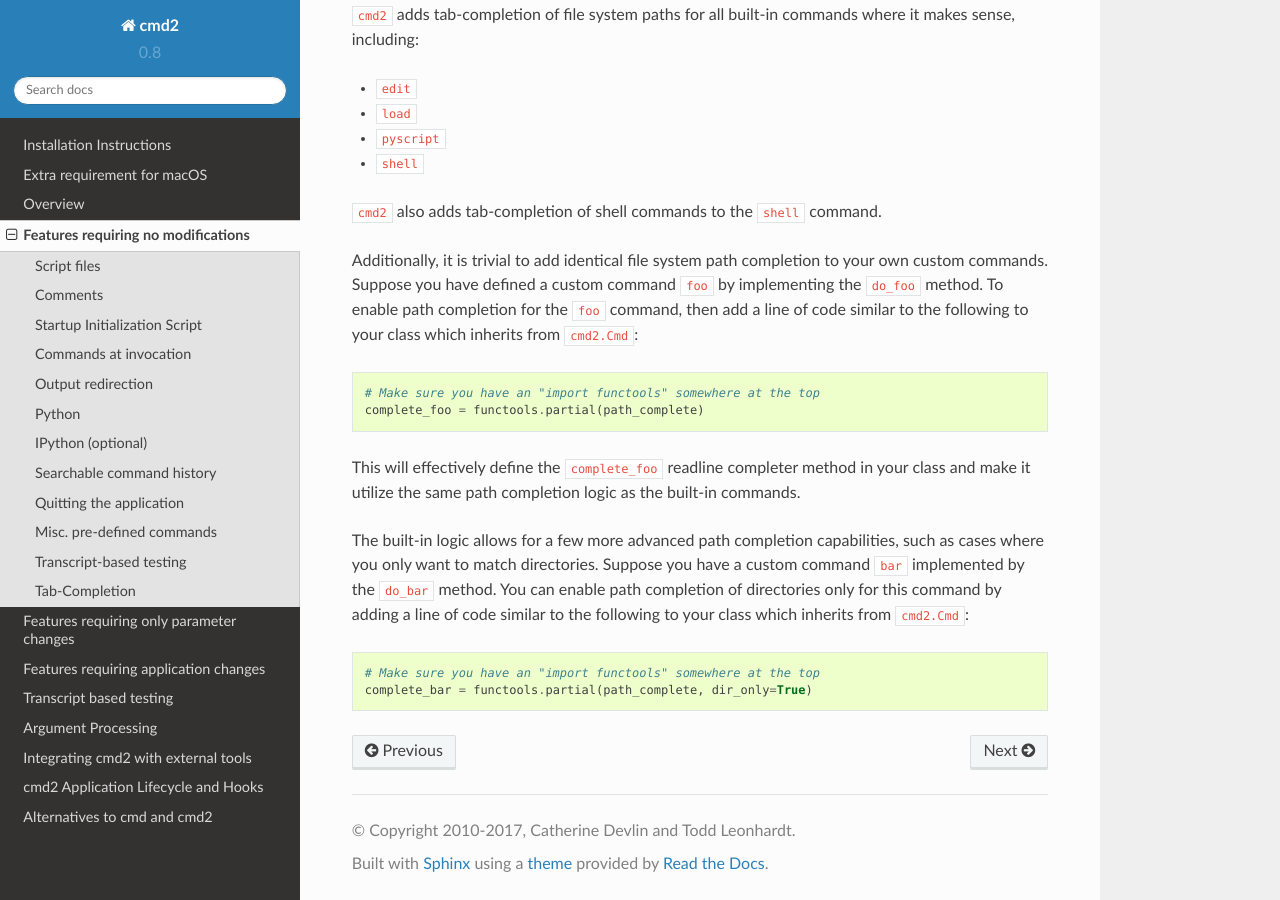
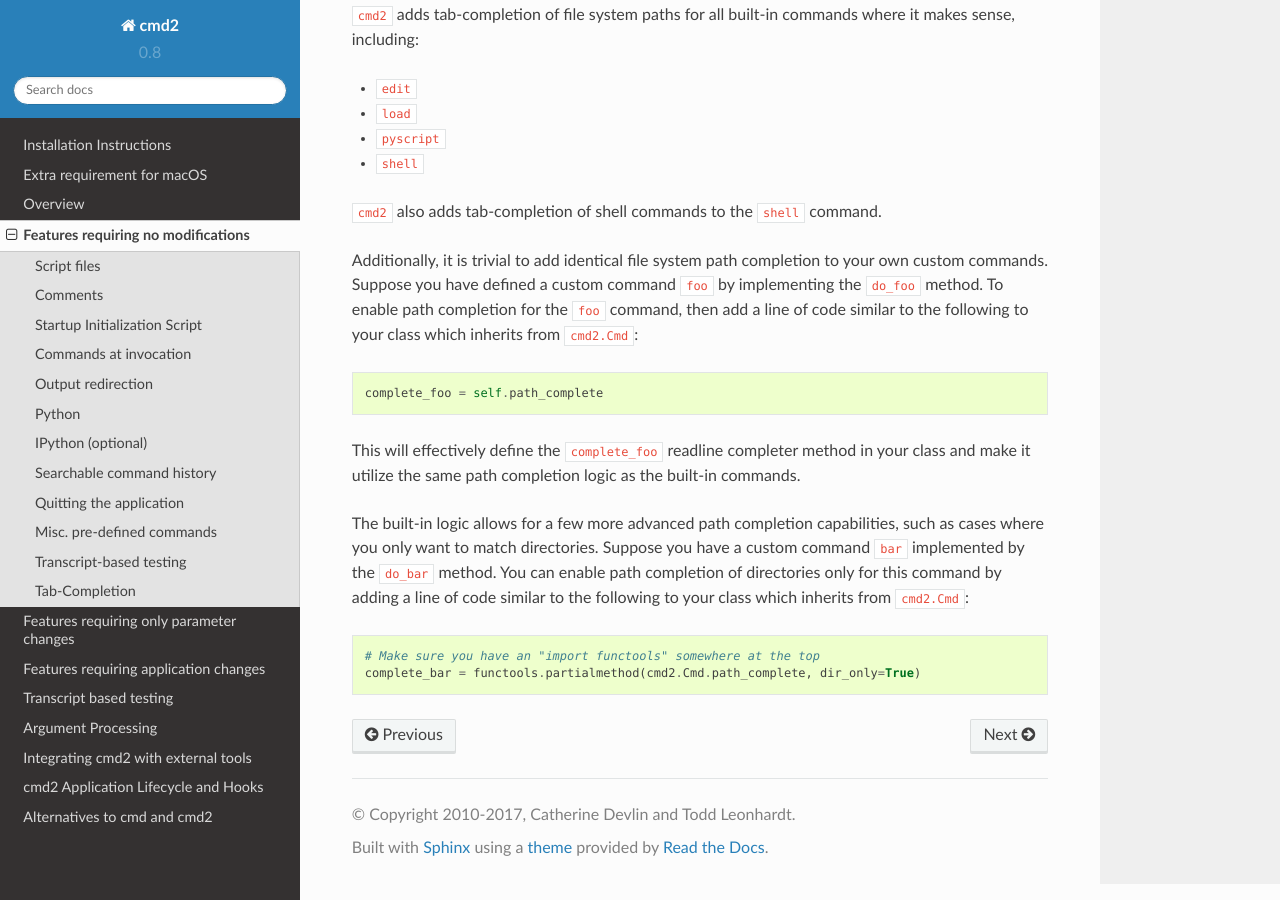
Before and after one commit to python-cmd2/cmd2, a Sphinx documentation site: the page built from docs/freefeatures.rst, in a window 1280 px wide and 900 px high, scrolled down 6861 px. Built offline with Sphinx 7.4.7 and the Read the Docs theme 2.0.0, drawn with Linux system fonts in a browser that asks for light colours.

Commit message:
Updated documentation

```diff
--- a/cmd2.py
+++ b/cmd2.py
@@ -1346,7 +1346,7 @@
         Performs tab completion against a list
         This is ultimately called by many completer functions like flag_based_complete and index_based_complete.
         It can also be used by custom completer functions and that is the suggested approach since this function
-        handles things like tab completions with spaces as well as the display_entire_match flag.
+        handles things like tab completions with spaces.
 
         :param text: str - the string prefix we are attempting to match (all returned matches must begin with it)
         :param line: str - the current input line with leading whitespace removed
--- a/docs/freefeatures.rst
+++ b/docs/freefeatures.rst
@@ -333,8 +333,7 @@
 have defined a custom command ``foo`` by implementing the ``do_foo`` method.  To enable path completion for the ``foo``
 command, then add a line of code similar to the following to your class which inherits from ``cmd2.Cmd``::
 
-    # Make sure you have an "import functools" somewhere at the top
-    complete_foo = functools.partial(path_complete)
+    complete_foo = self.path_complete
 
 This will effectively define the ``complete_foo`` readline completer method in your class and make it utilize the same
 path completion logic as the built-in commands.
@@ -345,4 +344,4 @@
 which inherits from ``cmd2.Cmd``::
 
     # Make sure you have an "import functools" somewhere at the top
-    complete_bar = functools.partial(path_complete, dir_only=True)
+    complete_bar = functools.partialmethod(cmd2.Cmd.path_complete, dir_only=True)
```
Also changed, not shown: CHANGELOG.md (+1 -2 lines).
